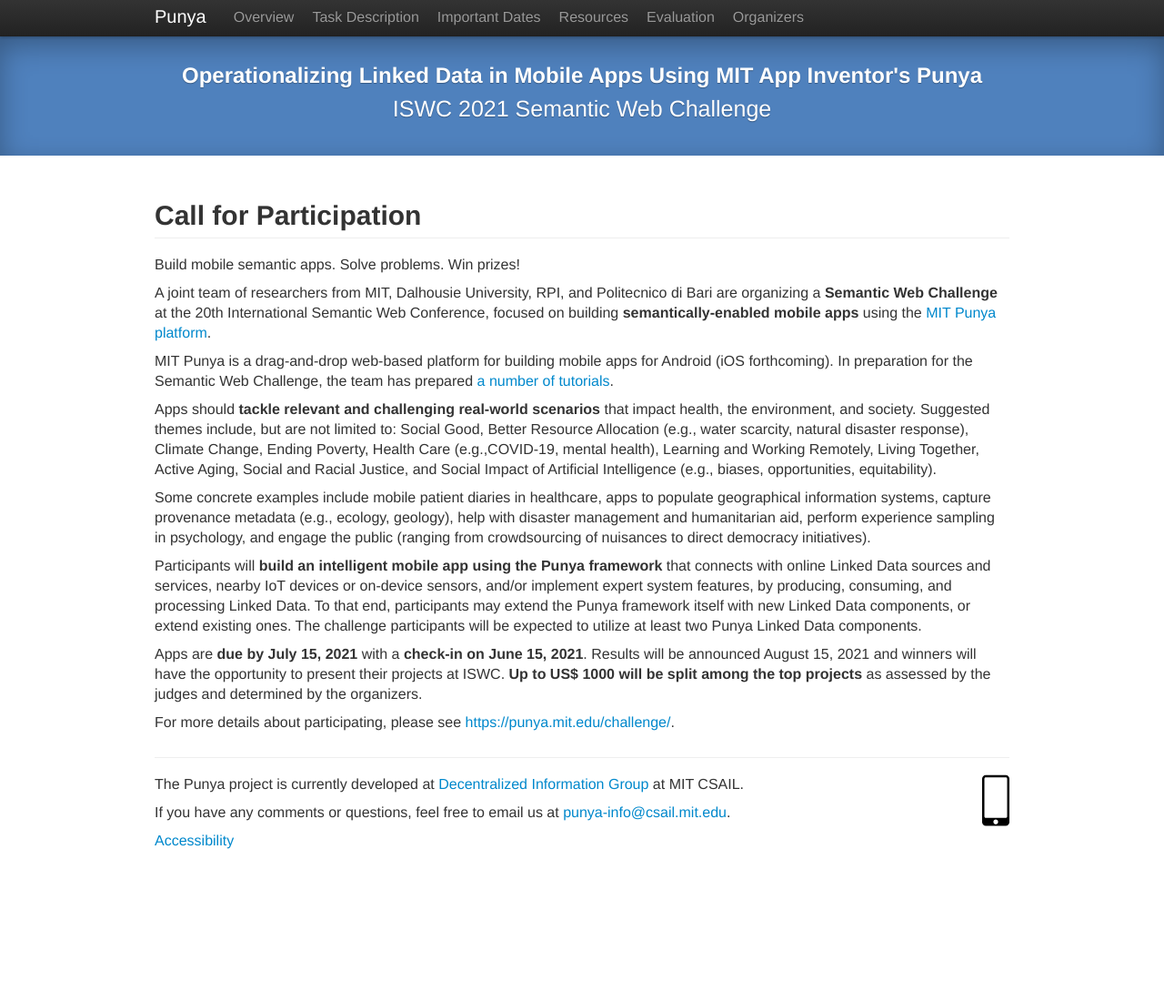
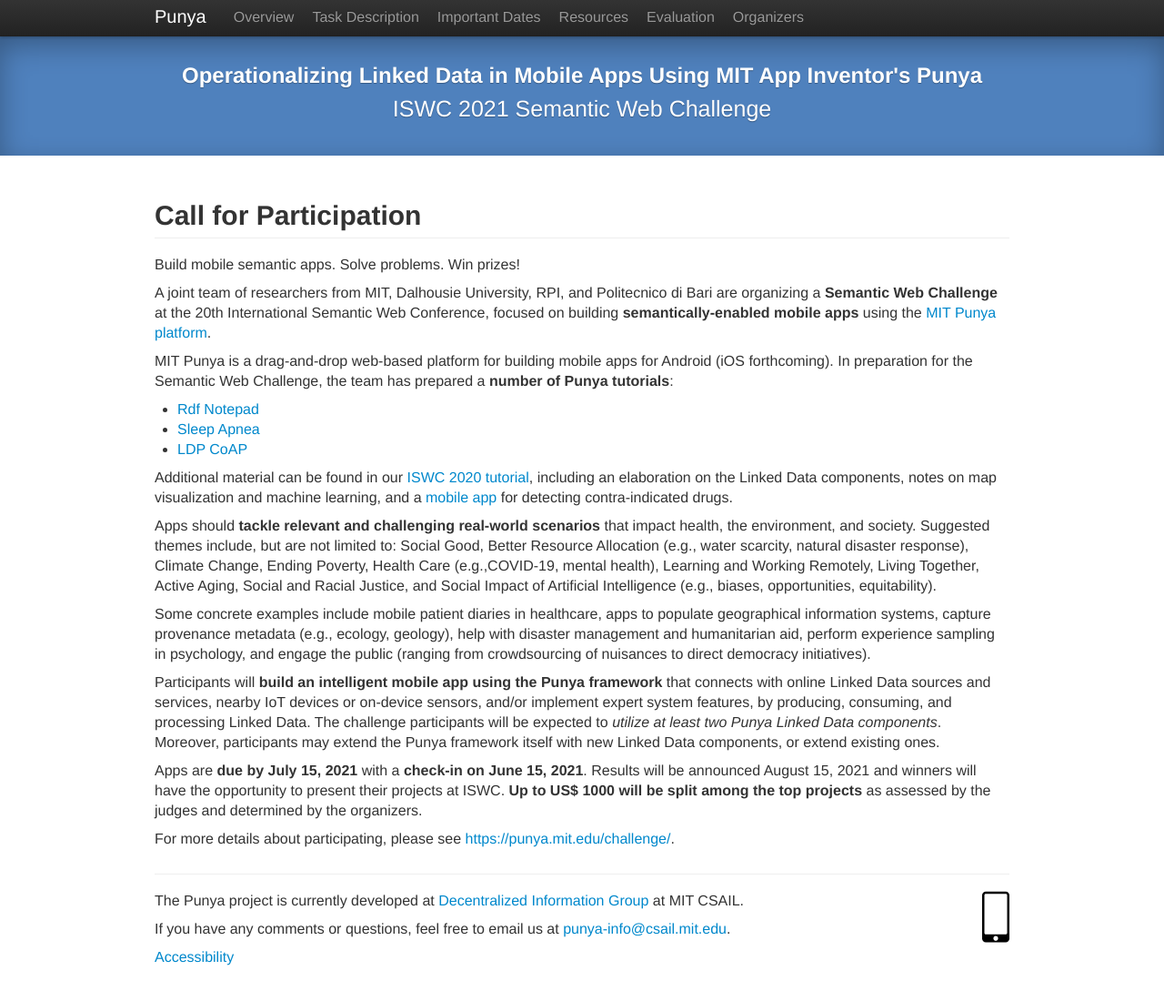
Before and after one commit to mit-dig/punya-website, a Jekyll site: the page built from challenge/cfp.md, in a window 1280 px wide and 1148 px high. Shown: the top 1100 px of the window at 91% size. Built offline with Jekyll 4.4.1, drawn with Linux system fonts in a browser that asks for light colours.

Commit message:
extended cfp with links to tutorial material (and some other edits)

```diff
--- a/challenge/cfp.md
+++ b/challenge/cfp.md
@@ -9,13 +9,18 @@
 
 A joint team of researchers from MIT, Dalhousie University, RPI, and Politecnico di Bari are organizing a **Semantic Web Challenge** at the 20th International Semantic Web Conference, focused on building **semantically-enabled mobile apps** using the [MIT Punya platform](https://punya.mit.edu).
 
-MIT Punya is a drag-and-drop web-based platform for building mobile apps for Android (iOS forthcoming). In preparation for the Semantic Web Challenge, the team has prepared [a number of tutorials](http://punya.mit.edu/tutorials/).
+MIT Punya is a drag-and-drop web-based platform for building mobile apps for Android (iOS forthcoming). In preparation for the Semantic Web Challenge, the team has prepared a **number of Punya tutorials**:
+- [Rdf Notepad](http://punya.appinventor.mit.edu/?repo=RdfNotepad)
+- [Sleep Apnea](http://punya.appinventor.mit.edu/?repo=SleepApnea)
+- [LDP CoAP](http://punya.appinventor.mit.edu/?repo=LdpCoapTutorial)
+
+Additional material can be found in our [ISWC 2020 tutorial](https://docs.google.com/document/d/1CJ-uecwaE5kGDX6QFHuZCIwyVlcWJCQ4Xd6iwEfwxZs/edit), including an elaboration on the Linked Data components, notes on map visualization and machine learning, and a [mobile app](https://docs.google.com/document/d/1CJ-uecwaE5kGDX6QFHuZCIwyVlcWJCQ4Xd6iwEfwxZs/edit#heading=h.re1b9f7obf18) for detecting contra-indicated drugs.
 
 Apps should **tackle relevant and challenging real-world scenarios** that impact health, the environment, and society. Suggested themes include, but are not limited to: Social Good, Better Resource Allocation (e.g., water scarcity, natural disaster response), Climate Change, Ending Poverty, Health Care (e.g.,COVID-19, mental health), Learning and Working Remotely, Living Together, Active Aging, Social and Racial Justice, and Social Impact of Artificial Intelligence (e.g., biases, opportunities, equitability).
 
 Some concrete examples include mobile patient diaries in healthcare, apps to populate geographical information systems, capture provenance metadata (e.g., ecology, geology), help with disaster management and humanitarian aid, perform experience sampling in psychology, and engage the public (ranging from crowdsourcing of nuisances to direct democracy initiatives).
 
-Participants will **build an intelligent mobile app using the Punya framework** that connects with online Linked Data sources and services, nearby IoT devices or on-device sensors, and/or implement expert system features, by producing, consuming, and processing Linked Data. To that end, participants may extend the Punya framework itself with new Linked Data components, or extend existing ones. The challenge participants will be expected to utilize at least two Punya Linked Data components.
+Participants will **build an intelligent mobile app using the Punya framework** that connects with online Linked Data sources and services, nearby IoT devices or on-device sensors, and/or implement expert system features, by producing, consuming, and processing Linked Data. The challenge participants will be expected to _utilize at least two Punya Linked Data components_. Moreover, participants may extend the Punya framework itself with new Linked Data components, or extend existing ones.
 
 Apps are **due by July 15, 2021** with a **check-in on June 15, 2021**. Results will be announced August 15, 2021 and winners will have the opportunity to present their projects at ISWC. **Up to US$ 1000 will be split among the top projects** as assessed by the judges and determined by the organizers.
 
```
